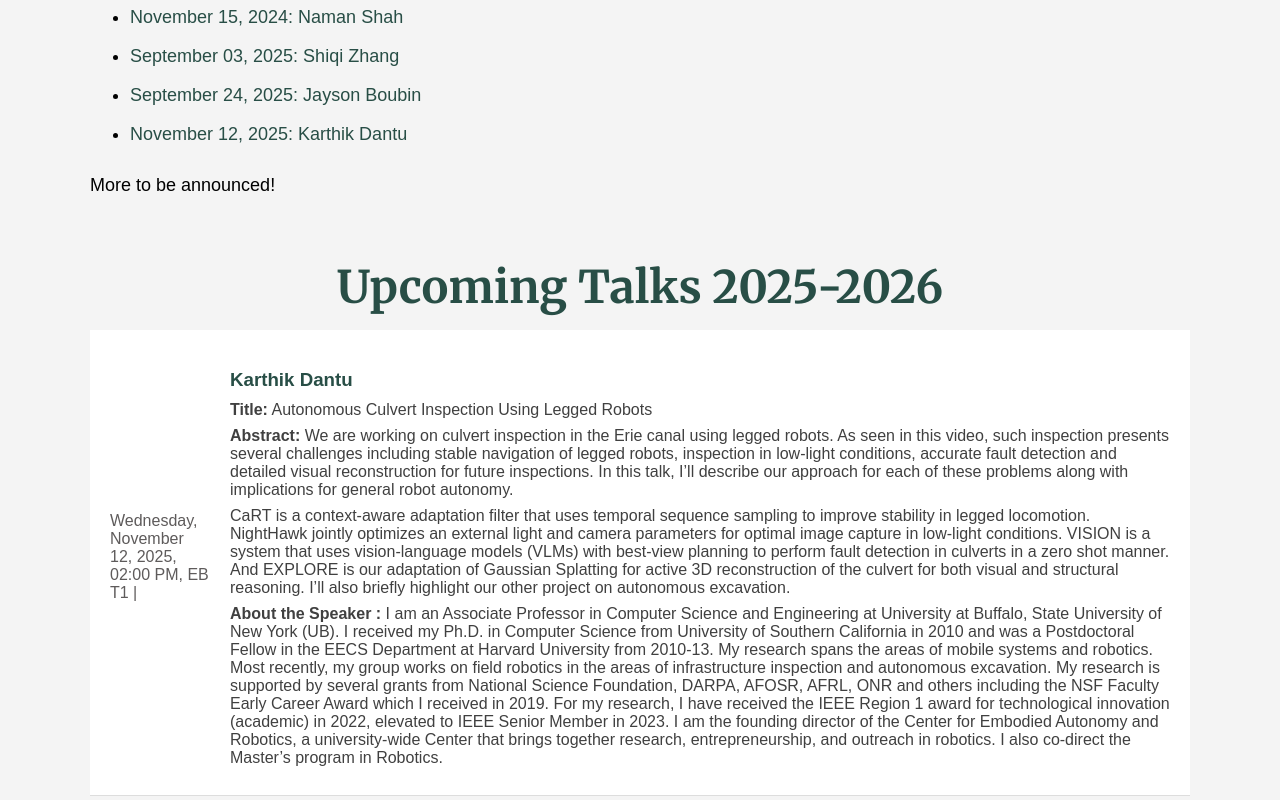
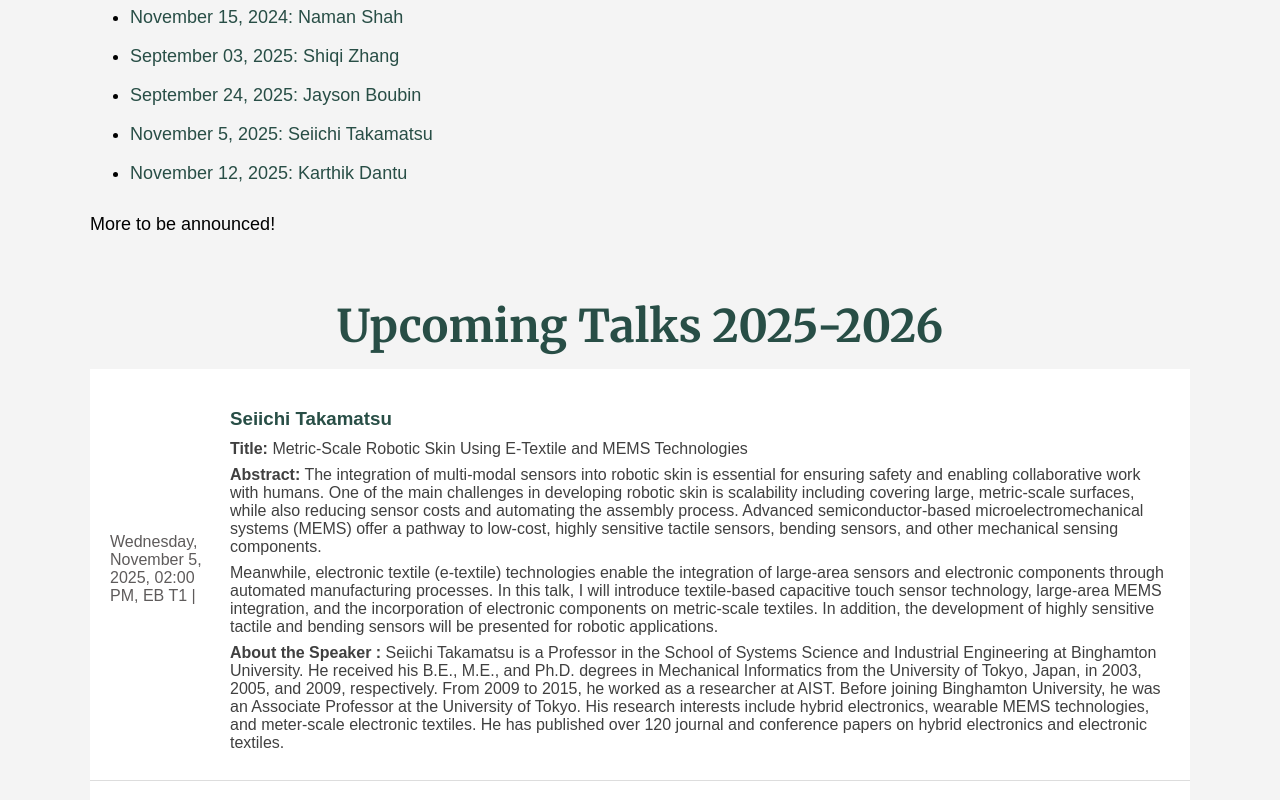
Before and after one commit to bing-robotics/bing-robotics.github.io, a React (Create React App) app: page / in a window 1280 px wide. Shown: the part 800-1600 px from the top of the page. Built offline with nearby package versions, Linux system fonts and the light colour scheme.

Commit message:
update: updated talk section to 11/5/25

```diff
--- a/src/components/TalksSection.js
+++ b/src/components/TalksSection.js
@@ -72,6 +72,15 @@ function TalksSection() {
         <p style={{ fontSize: "18px" }}>
           <ul>
             <li>
+              <a href="#Metric-Scale Robotic Skin Using E-Textile and MEMS Technologies">
+                November 5, 2025: Seiichi Takamatsu
+              </a>
+            </li>
+          </ul>
+        </p>
+        <p style={{ fontSize: "18px" }}>
+          <ul>
+            <li>
               <a href="#Autonomous Culvert Inspection Using Legged Robots">
                 November 12, 2025: Karthik Dantu
               </a>
@@ -84,6 +93,25 @@ function TalksSection() {
       </div>
       <div id="upcoming-talks" className="talks-wrapper">
         <h2>Upcoming Talks 2025-2026</h2>
+        <Talk
+          id="Metric-Scale Robotic Skin Using E-Textile and MEMS Technologies"
+          time="Wednesday, November 5, 2025, 02:00 PM, EB T1"
+          speaker="Seiichi Takamatsu"
+          title="Metric-Scale Robotic Skin Using E-Textile and MEMS Technologies"
+          abstract="The integration of multi-modal sensors into robotic skin is essential for ensuring safety and
+          enabling collaborative work with humans. One of the main challenges in developing robotic
+          skin is scalability including covering large, metric-scale surfaces, while also reducing sensor
+          costs and automating the assembly process. Advanced semiconductor-based microelectromechanical systems (MEMS) offer a pathway to low-cost, highly sensitive tactile sensors, bending sensors, and other mechanical sensing
+          components."
+          abstract1="Meanwhile, electronic textile (e-textile) technologies enable the integration of large-area
+          sensors and electronic components through automated manufacturing processes.
+          In this talk, I will introduce textile-based capacitive touch sensor technology, large-area
+          MEMS integration, and the incorporation of electronic components on metric-scale textiles.
+          In addition, the development of highly sensitive tactile and bending sensors will be presented
+          for robotic applications."
+          bio="Seiichi Takamatsu is a Professor in the School of Systems Science and Industrial
+          Engineering at Binghamton University. He received his B.E., M.E., and Ph.D. degrees in Mechanical Informatics from the University of Tokyo, Japan, in 2003, 2005, and 2009, respectively. From 2009 to 2015, he worked as a researcher at AIST. Before joining Binghamton University, he was an Associate Professor at the University of Tokyo. His research interests include hybrid electronics, wearable MEMS technologies, and meter-scale electronic textiles. He has published over 120 journal and conference papers on hybrid electronics and electronic textiles."
+        />
         <Talk
           id="Autonomous Culvert Inspection Using Legged Robots"
           time="Wednesday, November 12, 2025, 02:00 PM, EB T1"
```
Also changed, not shown: 7 other files (tests, documents, lock files or other folders).
